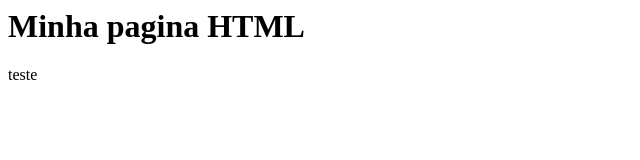
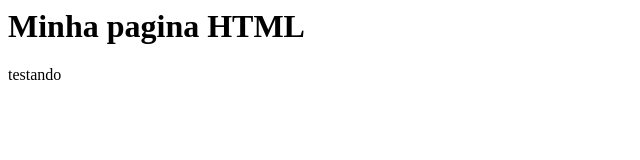
Before and after one commit to willamys/gama-no-git, a plain HTML site: page index.html in a window 1280 px wide. Shown: the full height of the page, 0-640 px from the left. Drawn offline with Linux system fonts and the light colour scheme.

Commit message:
mudei index.html

```diff
--- a/index.html
+++ b/index.html
@@ -7,7 +7,7 @@
 <body>
 
 	<h1> Minha pagina HTML</h1>
-	<p>teste</p>
+	<p>testando</p>
 
 </body>
 
```
